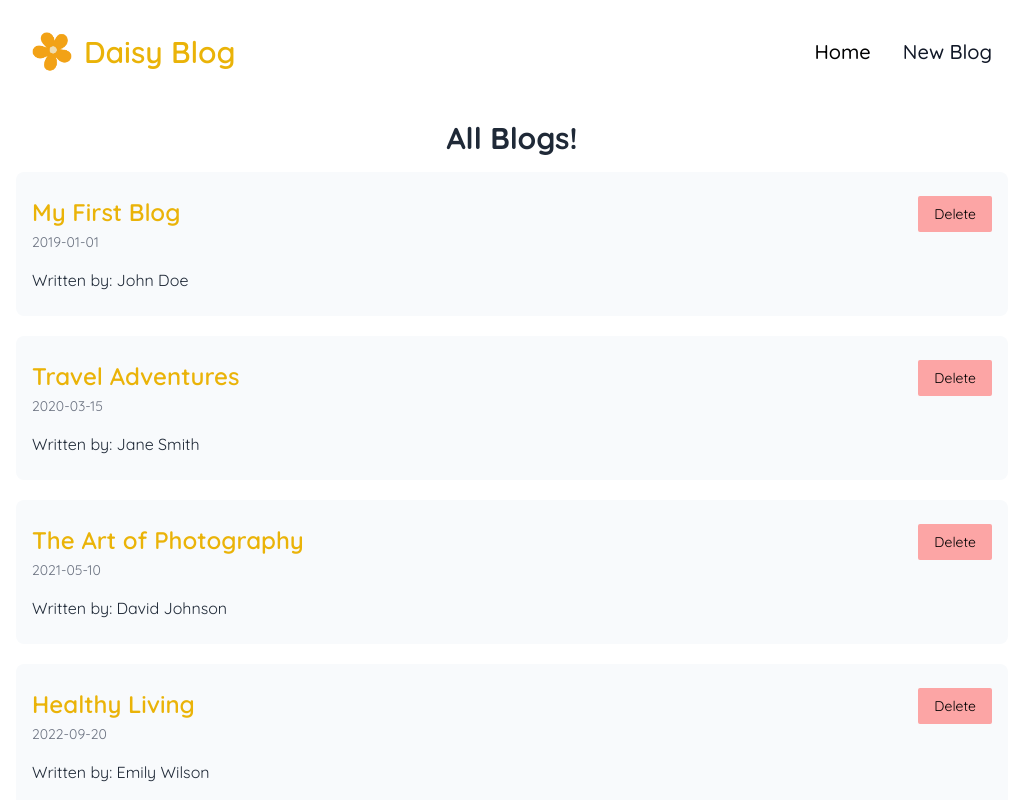
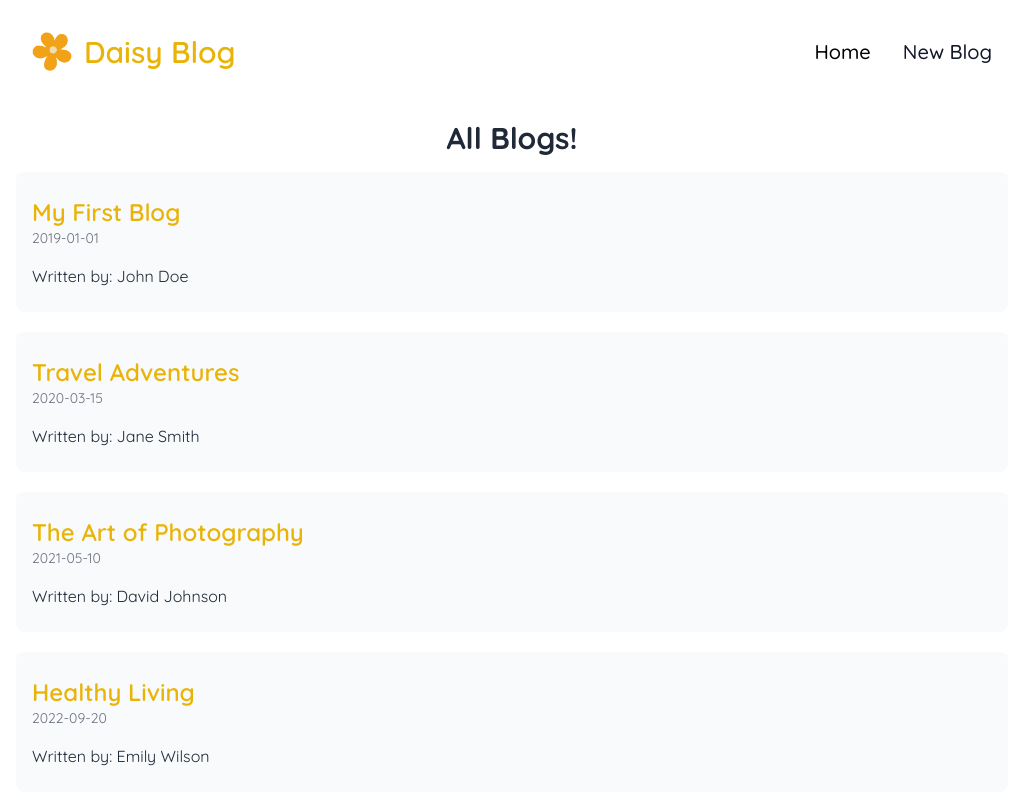
Before and after one commit to nadialvy/react-blog, a React (Vite) app: page / in a window 1280 px wide. Shown: the top 800 px of the page, without its empty margins (128-1151 px from the left). Built offline with nearby package versions, Linux system fonts and the light colour scheme; data requests are answered from the project's data file.

Commit message:
custom hook

```diff
--- a/src/components/BlogList.jsx
+++ b/src/components/BlogList.jsx
@@ -1,4 +1,4 @@
-const BlogList = ({ blogs, title, handleDelete }) => {
+const BlogList = ({ blogs, title }) => {
   return (
     <>
       <h1 className="text-3xl font-bold mb-4 text-gray-800 text-center">{ title }</h1>
@@ -7,7 +7,7 @@ const BlogList = ({ blogs, title, handleDelete }) => {
           <div className="blog-preview mb-5 hover:cursor-pointer hover:shadow-lg px-4 py-6 rounded-lg bg-slate-50 hover:bg-slate-100 transition-all" key={blog.id}>
             <div className="flex justify-between">
               <h2 className="font-semibold text-2xl text-yellow-500">{blog.title}</h2>
-              <button onClick={() => handleDelete(blog.id)} className="px-4 py-2 bg-red-300 rounded-sm text-sm hover:bg-red-500 hover:text-white">Delete</button>
+              {/* <button onClick={() => handleDelete(blog.id)} className="px-4 py-2 bg-red-300 rounded-sm text-sm hover:bg-red-500 hover:text-white">Delete</button> */}
             </div>
             <p className="text-sm text-gray-500">{blog.date}</p>
             <p className="text-gray-800 mt-4">Written by: {blog.author}</p>
--- a/src/components/Home.jsx
+++ b/src/components/Home.jsx
@@ -1,40 +1,37 @@
-import { useState, useEffect } from "react";
 import BlogList from "./BlogList";
+import useFetch from "../useFetch";
 
 const Home = () => {
-  const [blogs, setBlogs] = useState(null);
-  const [isLoading, setIsLoading] = useState(true);
-  const [error, setError] = useState(null);
+  // const [blogs, setBlogs] = useState(null);
+  // const [isLoading, setIsLoading] = useState(true);
+  // const [error, setError] = useState(null);
 
-  const handleDelete = (id) => {
-    const newBlogs = blogs.filter((blog) => blog.id != id);
-    setBlogs(newBlogs);
-  }
+  // useEffect(() => {
+  //   setTimeout(() => {
+  //     fetch('http://localhost:8000/blogs')
+  //     .then(res => {
+  //       if(res.status >= 400) throw new Error("Server Error");
+  //       return res.json();
+  //     })
+  //     .then((data) => {
+  //       setBlogs(data);
+  //       setIsLoading(false);
+  //       setError(null);
+  //     })
+  //     .catch((e) => {
+  //       setIsLoading(false);
+  //       setError(e.message);
+  //     })
+  //   }, 1000)
+  // }, [])
 
-  useEffect(() => {
-    setTimeout(() => {
-      fetch('http://localhost:8000/blogs')
-      .then(res => {
-        if(res.status >= 400) throw new Error("Server Error");
-        return res.json();
-      })
-      .then((data) => {
-        setBlogs(data);
-        setIsLoading(false);
-        setError(null);
-      })
-      .catch((e) => {
-        setIsLoading(false);
-        setError(e.message);
-      })
-    }, 1000)
-  }, [])
+  const { data, loading, error } = useFetch('http://localhost:8000/blogs');
 
   return (
     <div className="mx-32 mt-8">
       {error && <div className="text-center text-xl font-semibold text-red-800">{error}</div>}
-      {isLoading && <div className="text-center text-xl font-semibold text-gray-800">Loading...</div>}
-      {blogs && <BlogList blogs={blogs} title="All Blogs!" handleDelete={handleDelete}/>}
+      {loading && <div className="text-center text-xl font-semibold text-gray-800">Loading...</div>}
+      {data && <BlogList blogs={data} title="All Blogs!"/>}
     </div>
   );
 };
--- /dev/null
+++ b/src/useFetch.jsx
@@ -0,0 +1,28 @@
+import { useState, useEffect } from 'react';
+
+const useFetch = (url) => {
+  const [data, setData] = useState(null);
+  const [loading, setLoading] = useState(true);
+  const [error, setError] = useState(null);
+
+  useEffect(() => {
+    const fetchData = async () => {
+      try {
+        const res = await fetch(url);
+        if(res.status >= 400) throw new Error("Server Error");
+        const json = await res.json();
+        setData(json);
+        setError(null);
+        setLoading(false);
+      } catch (error) {
+        setError(error.message);
+        setLoading(false);
+      }
+    };
+    fetchData();
+  }, [url]);
+
+  return { data, loading, error };
+}
+
+export default useFetch;
```
